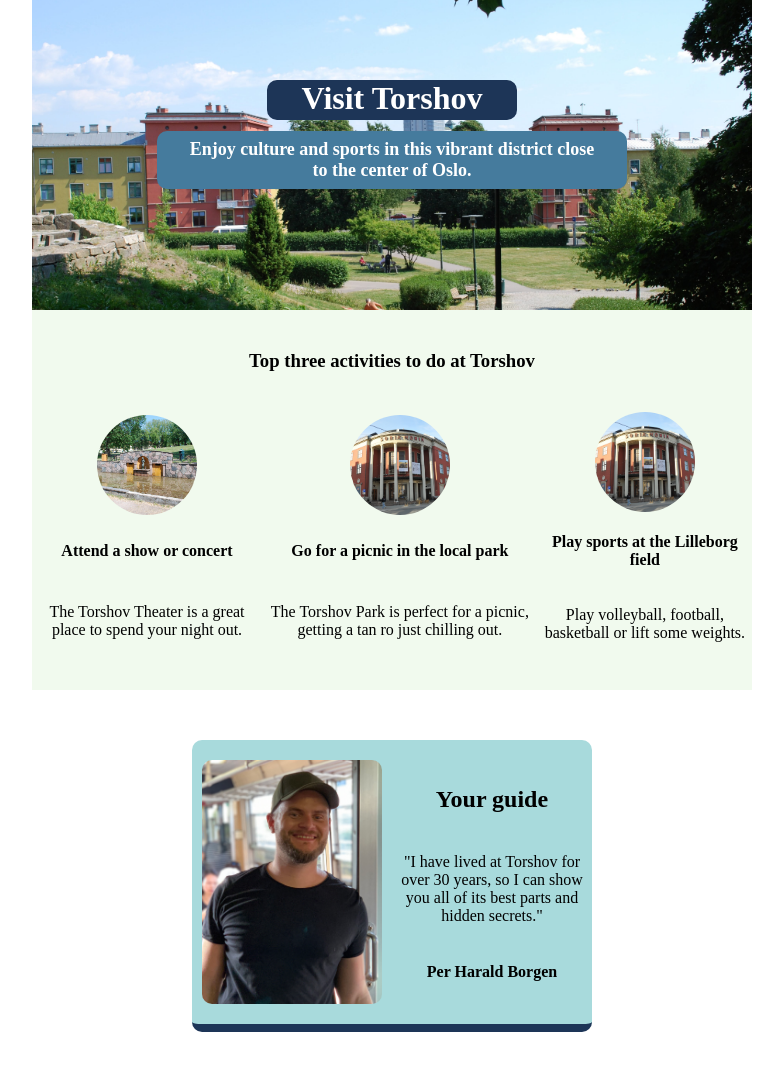
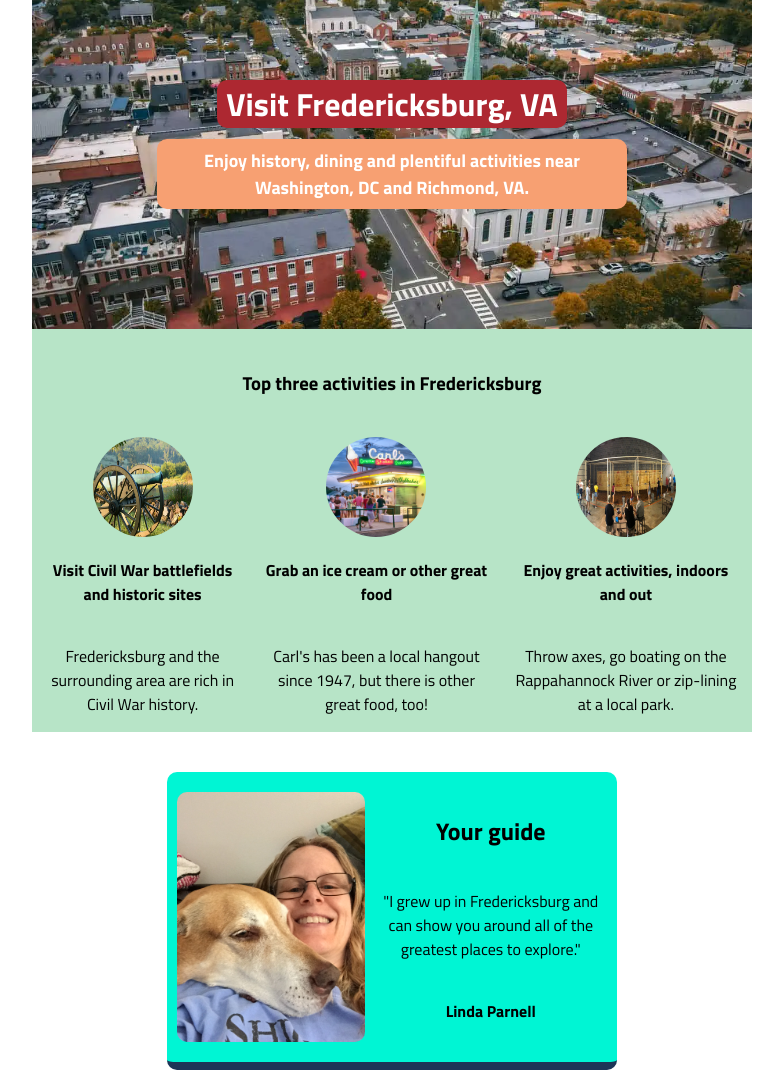
Before and after one commit to pirate032/hometown, a website built with Vite: page index.html in a window 1280 px wide. Shown: the part 40-1130 px from the top of the page, without its empty margins (248-1031 px from the left). Built offline with nearby package versions, Linux system fonts and the light colour scheme.

Commit message:
made it my own

```diff
--- a/index.html
+++ b/index.html
@@ -2,33 +2,37 @@
 <html>
     <head>
         <link rel="stylesheet" href="styles.css">
+        <link rel="preconnect" href="https://fonts.googleapis.com">
+        <link rel="preconnect" href="https://fonts.gstatic.com" crossorigin>
+        <link href="https://fonts.googleapis.com/css2?family=Titillium+Web:ital,wght@0,200;0,300;0,400;0,600;0,700;0,900;1,200;1,300;1,400;1,600;1,700&display=swap"
+            rel="stylesheet">
     </head>
     <body>
 
         <!-- HERO SECTION -->
         <div class="heading">
-            <h1 class="main-title">Visit Torshov</h1>
-            <h2 class="sub-title">Enjoy culture and sports in this vibrant district close to the center of Oslo.</h2>
+            <h1 class="main-title">Visit Fredericksburg, VA</h1>
+            <h2 class="sub-title">Enjoy history, dining and plentiful activities near Washington, DC and Richmond, VA.</h2>
         </div>
 
         <!-- ACTIVITIES SECTION -->
         <div class="activities">
-            <h3 class="activities-title">Top three activities to do at Torshov</h3>
+            <h3 class="activities-title">Top three activities in Fredericksburg</h3>
             <div class="thumbs">
                 <div class="img1">
-                    <img src="images/park.jpg">
-                    <h4>Attend a show or concert</h4>
-                    <p>The Torshov Theater is a great place to spend your night out.</p>
+                    <img src="images/civil-war.jpg">
+                    <h4>Visit Civil War battlefields and historic sites</h4>
+                    <p>Fredericksburg and the surrounding area are rich in Civil War history.</p>
                 </div>
                 <div class="img2">
-                    <img src="images/theatre.jpg">
-                    <h4>Go for a picnic in the local park</h4>
-                    <p>The Torshov Park is perfect for a picnic, getting a tan ro just chilling out.</p>
+                    <img src="images/Carls.jpg">
+                    <h4>Grab an ice cream or other great food</h4>
+                    <p>Carl's has been a local hangout since 1947, but there is other great food, too!</p>
                 </div>
                 <div class="img3">
-                    <img src="images/theatre.jpg">
-                    <h4>Play sports at the Lilleborg field</h4>
-                    <p>Play volleyball, football, basketball or lift some weights.</p>
+                    <img src="images/axe-throwing.jpg">
+                    <h4>Enjoy great activities, indoors and out</h4>
+                    <p>Throw axes, go boating on the Rappahannock River or zip-lining at a local park.</p>
                 </div>
             </div>
 
@@ -36,11 +40,11 @@
 
         <!-- GUIDE SECTION -->
         <div class="guide">
-            <img class="headshot" src="images/per.jpg">
+            <img class="headshot" src="images/IMG_0432.jpg">
             <div class="card">
                 <h3 class="guide-title">Your guide</h3>
-                <p class="about">"I have lived at Torshov for over 30 years, so I can show you all of its best parts and hidden secrets."</p>
-                <h4 class="name">Per Harald Borgen</h4>
+                <p class="about">"I grew up in Fredericksburg and can show you around all of the greatest places to explore."</p>
+                <h4 class="name">Linda Parnell</h4>
             </div>
 
         </div>
--- a/styles.css
+++ b/styles.css
@@ -13,32 +13,32 @@ body {
     text-align: center;
     display: flex;
     flex-direction: column;
+    font-family: 'Titillium Web';
 }
 
 img {
     width: 100px;
+    height: 100px;
     border-radius: 50px;
     display: block;
     margin: 0 auto;
 }
 
 .heading {
-    background-image: url("images/torshov.jpg");
+    background-image: url("images/fburg-downtown.webp");
     background-size: cover;
     width: 720px;
-    height: 350px;
     color: #FFFFFF;
     margin: 0px auto;
 }
 .main-title {
-    background-color: #1D3557;
-    width: 250px;
-    height: 40px;
+    background-color: #ad2831;
+    width: 350px;
     margin: 120px auto 0 auto;
     border-radius: 10px;
 }
 .sub-title {
-    background-color: #457B9D;
+    background-color: #f7a072;
     width: 410px;
     margin: 11px auto 120px auto;
     border-radius: 10px;
@@ -47,10 +47,9 @@ img {
     padding: 8px 30px;
 }
 .activities {
-    background-color: #F1FAEE;
+    background-color: #b7e4c7;
     width: 720px;
-    height: 380px;
-    margin: 0 auto;
+    margin: 0 auto 20px auto;
 }
 .activities-title {
     margin: 40px auto;
@@ -60,6 +59,7 @@ img {
     flex-direction: column;
     justify-content: space-around;
     align-items: center;
+    padding: 0 10px;
 }
 .thumbs {
     display: flex;
@@ -67,14 +67,15 @@ img {
 }
 .guide {
     display: flex;
-    background-color: #A8DADC;
-    width: 400px;
-    margin: 50px auto;
+    background-color: #00f5d4;
+    width: 450px;
+    margin: 20px auto;
     border-bottom: 8px solid #1D3557;
     border-radius: 10px;
 }
 .headshot {
-    width: 180px;
+    width: 200px;
+    height: 250px;
     border-radius: 10px;
     margin: 20px 10px;
 }
@@ -83,6 +84,7 @@ img {
     flex-direction: column;
     justify-content: center;
     align-content: center;
+    margin-right: 10px;
 }
 .guide-title {
     font-size: 24px;
@@ -90,8 +92,4 @@ img {
 }
 .name {
     font-size: 16px;
-
 }
-.about {
-
-}
```
Also changed, not shown: images/Carls.jpg (added), images/IMG_0432.JPG (added), images/axe-throwing.jpg (added), images/civil-war.jpg (added), images/fburg-downtown.webp (added), 1 other file.
